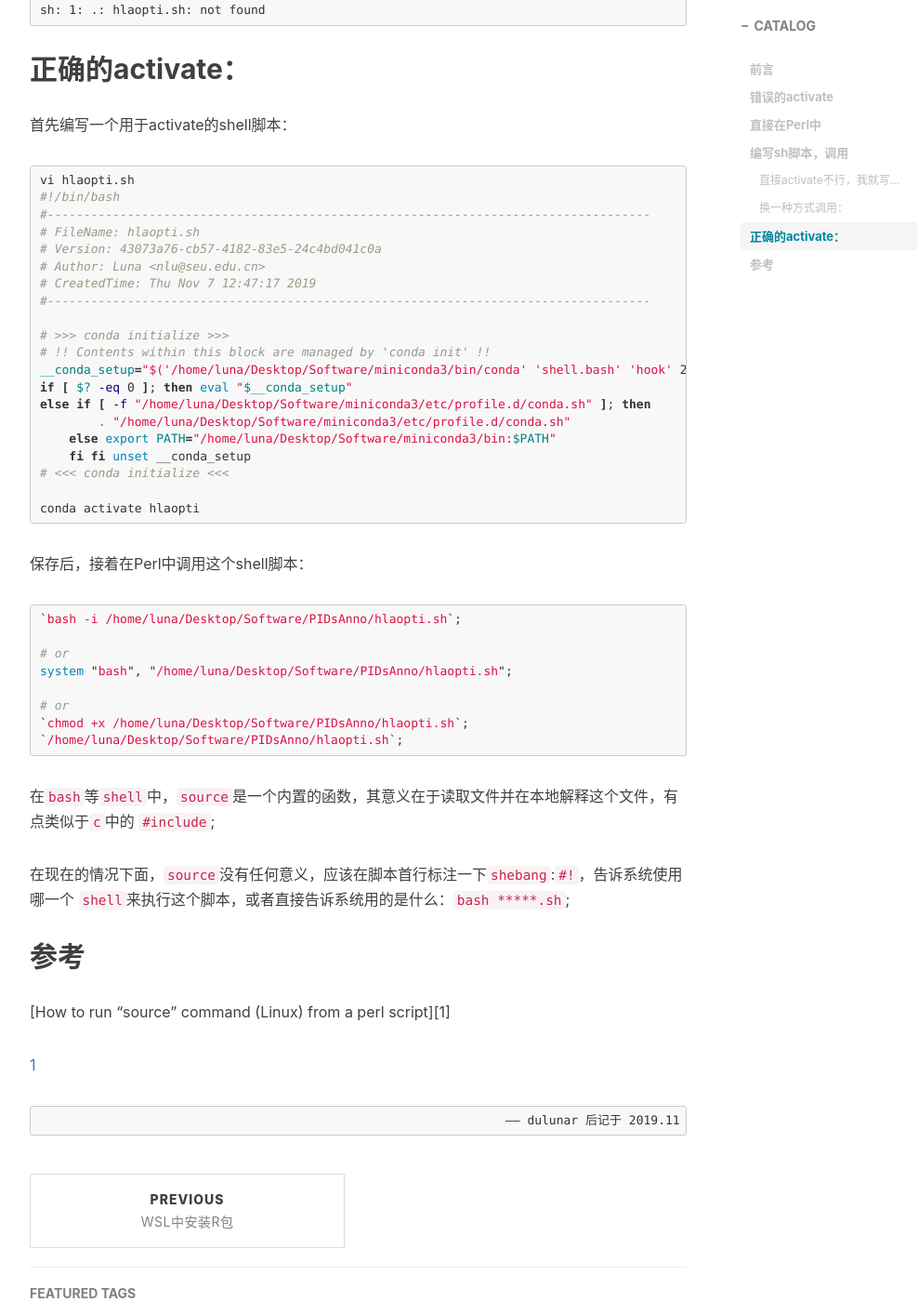
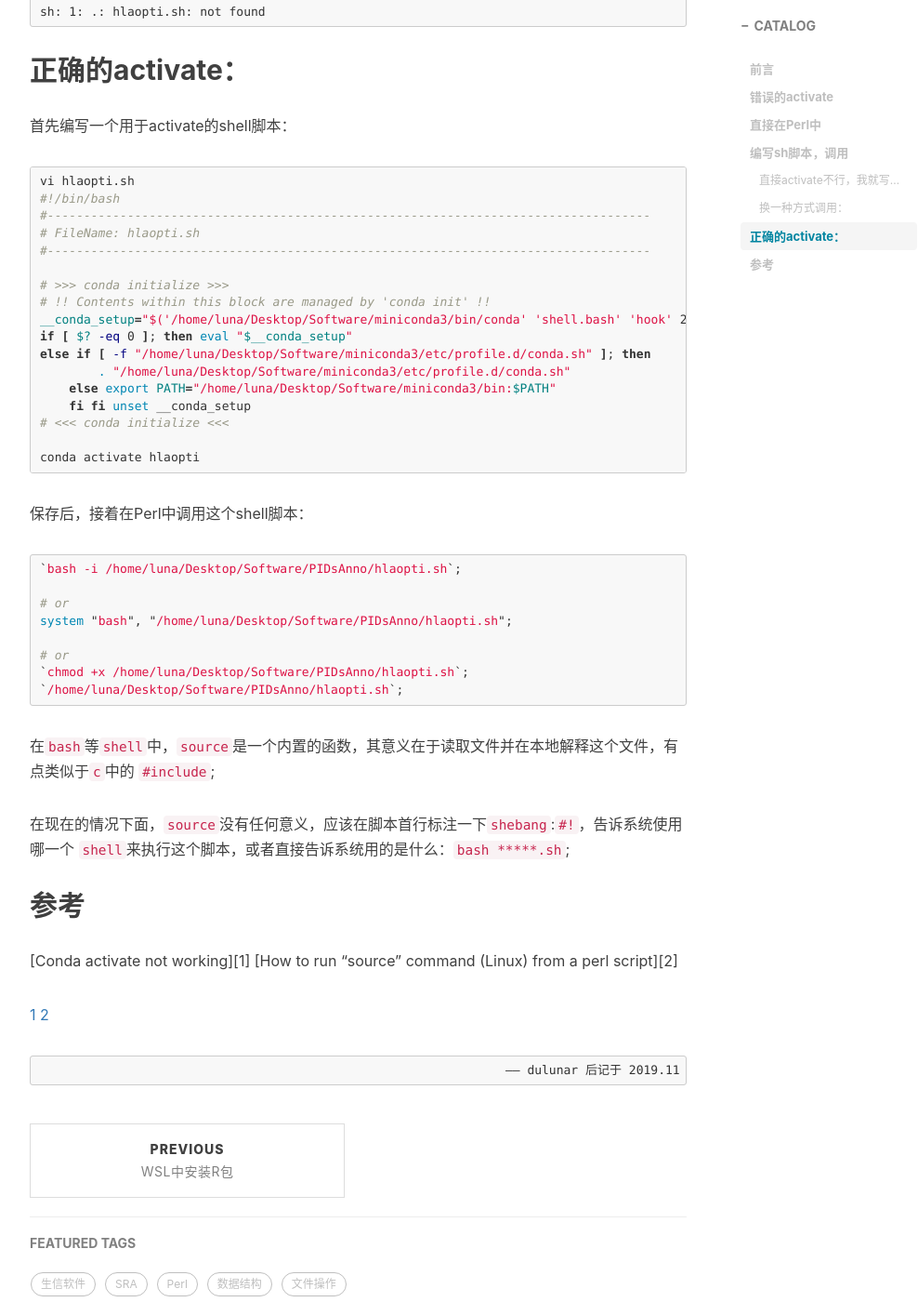
Before and after one commit to gygys/gygys.github.io, a Jekyll site: the page built from _posts/2019-11-07-Perl中激活conda ENV.md, in a window 1280 px wide and 1400 px high, scrolled down 2399 px. Shown: the whole window at 93% size, without its empty margins (233-1221 px from the left). Built offline with Jekyll 4.4.1, drawn with Linux system fonts in a browser that asks for light colours; nearby versions of some CDN libraries; comment, search, counter and statistics services are not loaded; some of the changed text lies outside the part shown.

Commit message:
Update 2019-11-07-Perl中激活conda ENV.md

````diff
--- a/_posts/2019-11-07-Perl中激活conda ENV.md
+++ b/_posts/2019-11-07-Perl中激活conda ENV.md
@@ -43,8 +43,9 @@
 
 IMPORTANT: You may need to close and restart your shell after running 'conda init'.
 ```
+这里表明没有进入conda的环境，设置有问题。
 
-先使用source激活，再activate env：
+于是先使用source激活，再activate env：
 ```perl
 `source /home/luna/Desktop/Software/miniconda3/bin/activate && conda activate hlaopti`;
 ```
@@ -58,9 +59,6 @@
 #!/bin/bash
 #-----------------------------------------------------------------------------------
 # FileName: hlaopti.sh
-# Version: 43073a76-cb57-4182-83e5-24c4bd041c0a
-# Author: Luna <nlu@seu.edu.cn>
-# CreatedTime: Thu Nov  7 12:47:17 2019
 #-----------------------------------------------------------------------------------
 conda activate hlaopti
 ```
@@ -96,9 +94,6 @@
 #!/bin/bash
 #-----------------------------------------------------------------------------------
 # FileName: hlaopti.sh
-# Version: 43073a76-cb57-4182-83e5-24c4bd041c0a
-# Author: Luna <nlu@seu.edu.cn>
-# CreatedTime: Thu Nov  7 12:47:17 2019
 #-----------------------------------------------------------------------------------
 
 # >>> conda initialize >>>
@@ -137,8 +132,10 @@
 
 
 ## 参考
-[How to run “source” command (Linux) from a perl script][1]
+[Conda activate not working][1]
+[How to run “source” command (Linux) from a perl script][2]
 
-[1](https://stackoverflow.com/questions/33781557/how-to-run-source-command-linux-from-a-perl-script)
+[1](https://stackoverflow.com/questions/47246350/conda-activate-not-working)
+[2](https://stackoverflow.com/questions/33781557/how-to-run-source-command-linux-from-a-perl-script)
 
 									—— dulunar 后记于 2019.11
````
